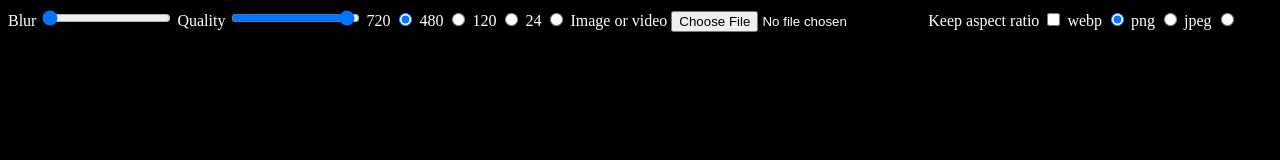
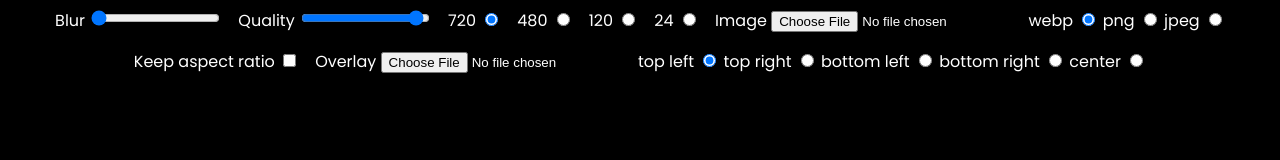
Before and after one commit to Darckfast/make-this-image-responsive, a website built with Vite: page index.html in a window 1280 px wide. Built offline with nearby package versions, Linux system fonts and the light colour scheme; some packages are replaced by stand-ins of ours.

Commit message:
feat: add overlay opts on dev

```diff
--- a/index.html
+++ b/index.html
@@ -4,21 +4,26 @@
 <head>
     <meta charset="UTF-8" />
     <meta name="viewport" content="width=device-width, initial-scale=1.0" />
+    <link rel="preconnect" href="https://fonts.googleapis.com">
+    <link rel="preconnect" href="https://fonts.gstatic.com" crossorigin>
+    <link
+        href="https://fonts.googleapis.com/css2?family=Poppins:wght@400;600;700;800&family=Roboto:ital,wght@0,100..900;1,100..900&display=swap"
+        rel="stylesheet">
     <title>dev</title>
 </head>
 
-<body style="background-color: black; color: white;">
+<body style="background-color: black; color: white; font-family: 'Poppins', sans-serif;">
     <div id="app"></div>
     <script type="module" src="/main.ts"></script>
 
-    <form id="form">
+    <form id="form" style="display: flex; justify-content: center; align-items: center; gap:1rem; flex-wrap: wrap;">
         <label>
             Blur
             <input type="range" name="blur" id="blur" step="0.0001" min="0" value="0" max="30" />
         </label>
         <label>
             Quality
-            <input type="range" name="quality"  step="0.1" min="0" value="95" max="100" />
+            <input type="range" name="quality" step="0.1" min="0" value="95" max="100" />
         </label>
         <label>720
             <input type="radio" name="size" value="720" checked />
@@ -33,25 +38,48 @@
             <input type="radio" name="size" value="24" />
         </label>
         <label>
-            Image or video
-            <input type="file" name="img" id="img" />
+            Image
+            <input type="file" name="img" id="img" accept="image/*" />
+
+            <label>webp
+                <input type="radio" name="format" value="webp" checked />
+            </label>
+            <label>png
+                <input type="radio" name="format" value="png" />
+            </label>
+            <label>jpeg
+                <input type="radio" name="format" value="jpeg" />
+            </label>
         </label>
         <label>
             Keep aspect ratio
             <input type="checkbox" name="ratio" />
         </label>
-        <label>webp
-            <input type="radio" name="format" value="webp" checked />
-        </label>
-        <label>png
-            <input type="radio" name="format" value="png" />
-        </label>
-        <label>jpeg
-            <input type="radio" name="format" value="jpeg" />
+        <label>
+            Overlay
+            <input type="file" name="overlays" id="img" />
+
+            <label>top left
+                <input type="radio" name="position" value="top-left" checked />
+            </label>
+            <label>top right
+                <input type="radio" name="position" value="top-right" />
+            </label>
+            <label>bottom left
+                <input type="radio" name="position" value="bottom-left" />
+            </label>
+            <label>bottom right
+                <input type="radio" name="position" value="bottom-right" />
+            </label>
+            <label>center
+                <input type="radio" name="position" value="center" />
+            </label>
         </label>
     </form>
 
-    <div class="column" id="preview"></div>
+    <figure class="column" id="preview">
+        <figcaption id="caption"></figcaption>
+    </figure>
 </body>
 
 </html>
```
